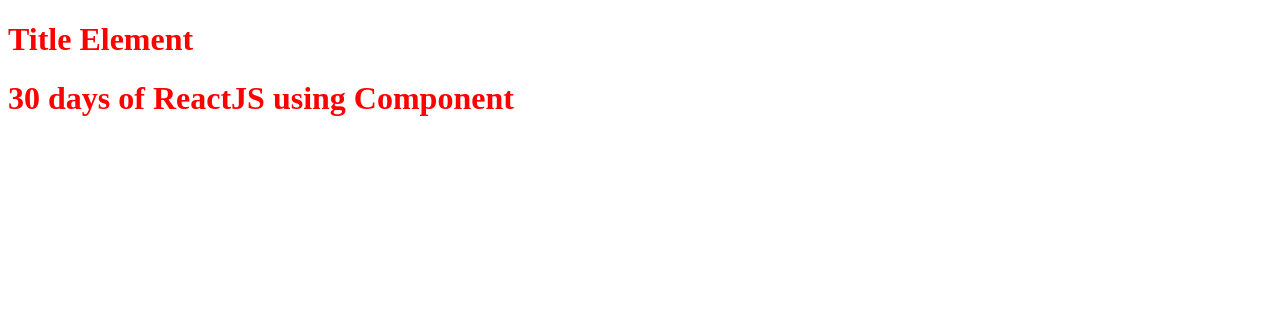
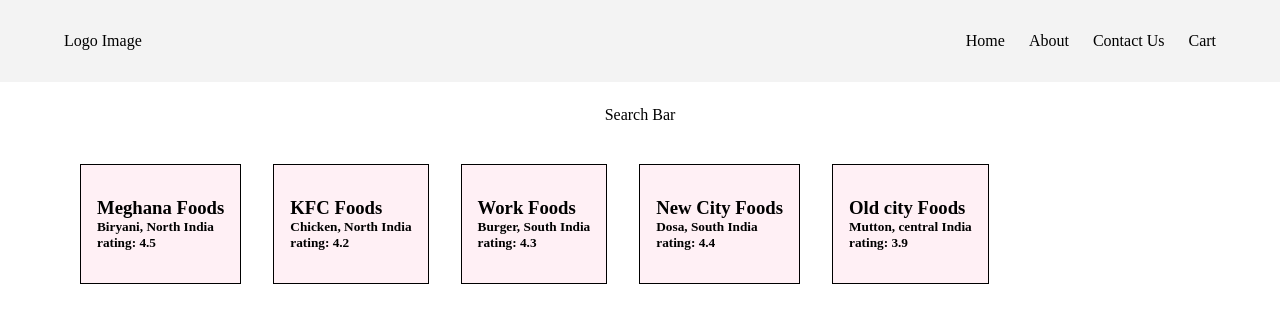
Before and after one commit to ethicalhub/30-days-of-react, a React app: page / in a window 1280 px wide. Built offline with nearby package versions, Linux system fonts and the light colour scheme.

Commit message:
lec04 finished - talk is cheap, show me the code

```diff
--- a/App.js
+++ b/App.js
@@ -1,17 +1,59 @@
-import React from 'react'
-import ReactDOM from 'react-dom/client'
+import React from "react";
+import ReactDOM  from "react-dom/client";
+
+const Header = () =>{
+    return (
+        <div className="header">
+            <div className="logo_container">Logo Image</div>
+            <div className="nav-items">
+                <ul>
+                    <li>Home</li>
+                    <li>About</li>
+                    <li>Contact Us</li>
+                    <li>Cart</li>
+                </ul>
+            </div>
+        </div>
+    )
+}
+
+const RestaurantCard = (props)=>{
+    const {name, cuisine, rating} = props
+    return(
+        <div className="res-card">
+            <h3>{name}</h3>
+            <h5>{cuisine}</h5>
+            <h5> rating: {rating}</h5>
+
+        </div>
+    )
+}
+const Body = ()=>{
+    return(
+        <div className="body">
+            <div className="search">Search Bar</div>
+            <div className="res-container">
+                <RestaurantCard name="Meghana Foods" cuisine="Biryani, North India" rating="4.5" />
+                <RestaurantCard name="KFC Foods" cuisine="Chicken, North India" rating="4.2" />
+                <RestaurantCard name="Work Foods" cuisine="Burger, South India" rating="4.3" />
+                <RestaurantCard name="New City Foods" cuisine="Dosa, South India" rating="4.4" />
+                <RestaurantCard name="Old city Foods" cuisine="Mutton, central India" rating="3.9" />
+            </div>
+        </div>
+    )
+}
+
+const AppLayout  = ()=>{
+    return (
+        <div className="app">
+            <Header />
+            <Body />
+        </div>
+    )
+}
 
 
-const title =  (
-<h1 id='heading'>
-       Title Element
-</h1>)
-const HeadingComponent = ()=>{
-    return (
-        <>
-    {title}
-    <h1 id='heading'>30 days of ReactJS using Component</h1>
-    </>)
-}
-const root = ReactDOM.createRoot(document.getElementById('root'))
-root.render(<HeadingComponent />)
+
+
+const root = ReactDOM.createRoot(document.getElementById("root"))
+root.render(<AppLayout />)
--- a/index.css
+++ b/index.css
@@ -1,3 +1,48 @@
-#heading{
-    color: red;
+*, body{
+    padding: 0;
+    margin: 0;
+    box-sizing: border-box;
 }
+
+.header{
+    display: flex;
+    align-items: center;
+    justify-content: space-between;
+    background: #f3f3f3;
+    padding: 2rem 4rem;
+}
+
+.nav-items>ul{
+    display: flex;
+    align-items: center;
+}
+
+.nav-items>ul>li{
+    list-style: none;
+    margin-left: 1.5rem;
+}
+
+
+.body{
+    padding: 0 4rem;
+}
+
+.search{
+    padding: 1.5rem 0;
+    text-align: center;
+}
+
+.res-container{
+    display: flex;
+    flex-wrap: wrap;
+    align-items: center;
+
+
+}
+.res-card{
+    cursor: pointer;
+    border: 1px solid black;
+    background-color: lavenderblush;
+    padding: 2rem 1rem;
+    margin: 1rem;
+}
```
Also changed, not shown: readme_04.md (added).
